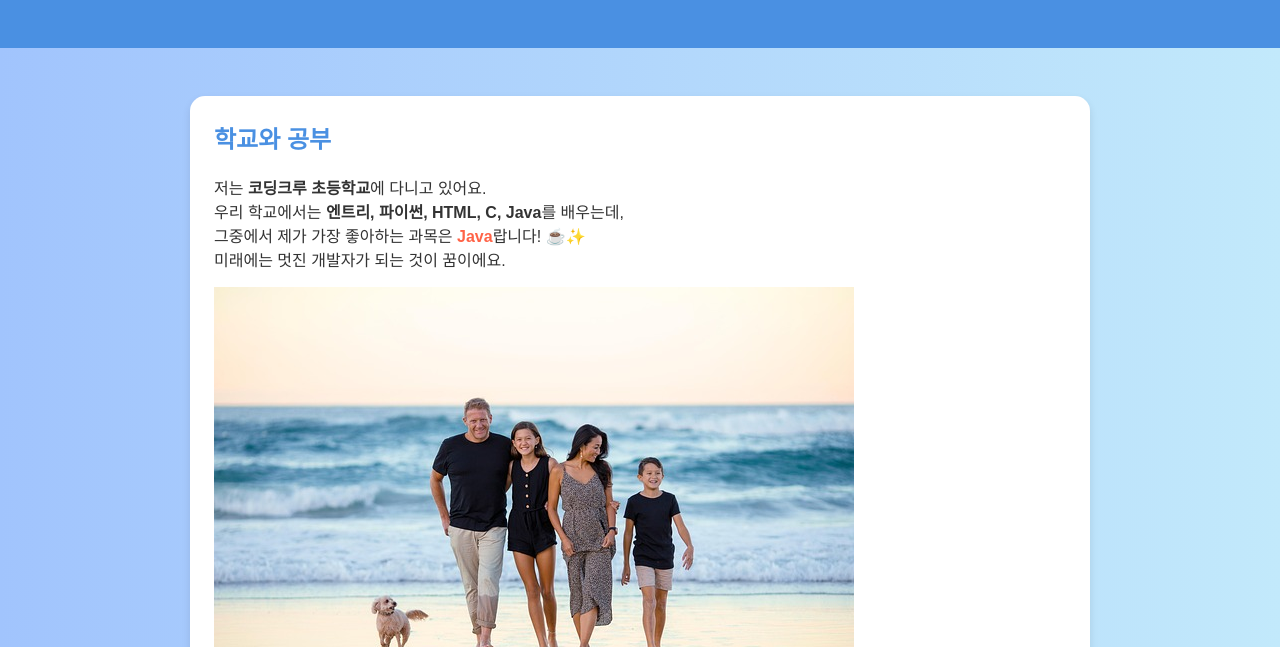
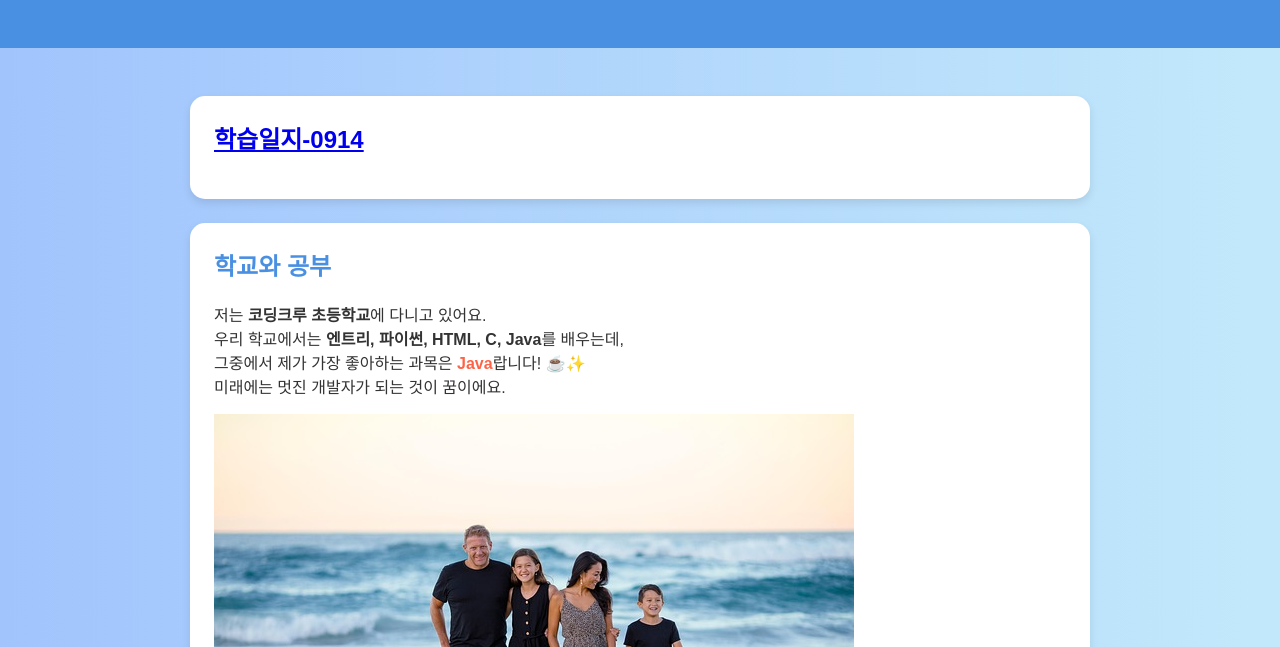
Before and after one commit to cho-ccc/cho-ccc.github.io, a plain HTML site: page index.html in a window 1280 px wide. Shown: the part 153-800 px from the top of the page. Drawn offline with Linux system fonts and the light colour scheme.

Commit message:
Update index.html

```diff
--- a/index.html
+++ b/index.html
@@ -87,6 +87,9 @@
 
   <main>
     <section>
+      <h2><a href="0914.html">학습일지-0914</a></h2>
+    </section>
+    <section>
       <h2>학교와 공부</h2>
       <p>저는 <strong>코딩크루 초등학교</strong>에 다니고 있어요.<br>
       우리 학교에서는 <strong>엔트리, 파이썬, HTML, C, Java</strong>를 배우는데,<br>
```
